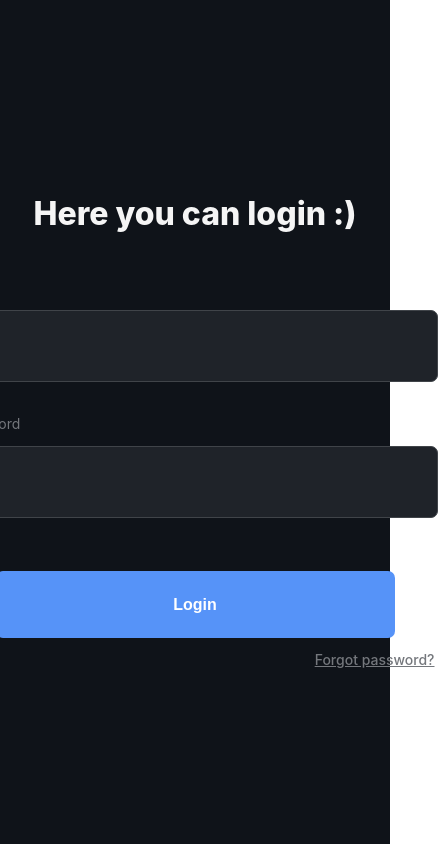
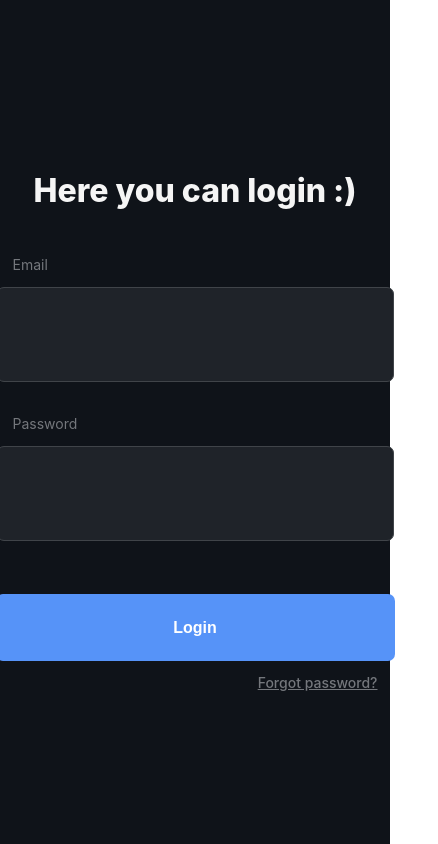
Before and after one commit to HousseinDroubi/let-me-in, a React (Create React App) app in the folder frontend/: page /login in a window 390 px wide. Shown: the whole page, 438 px wide, since content can reach past the window. Built offline with nearby package versions, Linux system fonts and the light colour scheme; no server answers.

Commit message:
Frontend-login page: add media query

```diff
--- a/frontend/src/App.css
+++ b/frontend/src/App.css
@@ -639,4 +639,26 @@ color: #FFFFFF;
       height: 67px;
     }
 
+     .login-contents{
+      width: 365px;
+      align-items: center;
+    }
+    .login-contents{
+      width: 365px;
+      align-items: center;
+    }
+
+    .form{
+      width: 100%;
+      height: 91px;
+    }
+
+    .label{
+      align-self: flex-start;
+    }
+    .login-forgot-password{
+      width: 365px;
+    }
+
+
   }
--- a/frontend/src/components/Label.js
+++ b/frontend/src/components/Label.js
@@ -1,7 +1,6 @@
 import '../App.css';
 import classnames from 'classnames';
 const Label = (props)=>{
-    let title = props.title;
-    return <p  className={classnames( "label",props.className)}>{title}</p>
+    return <p  className={classnames( "label",props.className)}>{props.title}</p>
 }
 export default Label;
```
